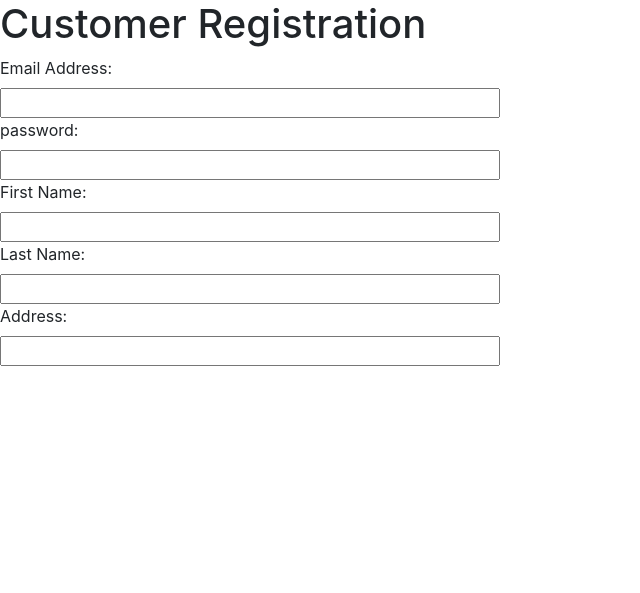
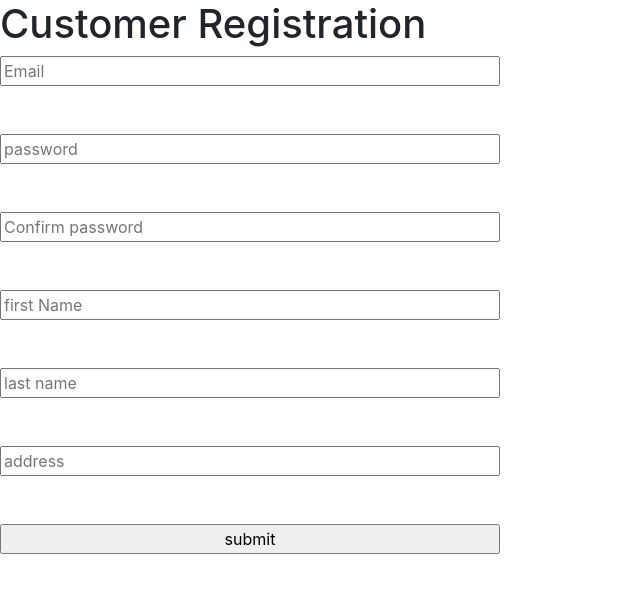
Before and after one commit to Uarmagan/VINYL, a PHP site: page /CustomerRegistration.php in a window 1280 px wide. Shown: the part 56-649 px from the top of the page, without its empty margins (0-640 px from the left). Run offline with PHP 8.4, Linux system fonts and the light colour scheme.

Commit message:
register linked to database

```diff
--- a/CustomerRegistration.php
+++ b/CustomerRegistration.php
@@ -16,19 +16,25 @@ if($_SERVER['REQUEST_METHOD'] == 'POST'){
     if(empty($_POST['password'])){
         $errors[] = 'you forgot to enter your password';
     }else{
-        $pass = trim($_POST['password']);
+        $password = trim($_POST['password']);
+    }
+
+    if(empty($_POST['confirmPassword'])){
+        $errors[] = 'you forgot to confirm password';
+    }else{
+        $cpass = $_POST['confirmPassword'];
     }
 
     if(empty($_POST['firstName'])){
         $errors[] = 'you forgot to enter your first name';
     }else{
-        $fn = trim($_POST['firstName']);
+        $firstName = trim($_POST['firstName']);
     }
 
     if(empty($_POST['lastName'])){
         $errors[] = 'you forgot to enter your last name';
     }else{
-        $ln = trim($_POST['lastName']);
+        $lastName = trim($_POST['lastName']);
     }
 
     if(empty($_POST['address'])){
@@ -36,21 +42,35 @@ if($_SERVER['REQUEST_METHOD'] == 'POST'){
     }else{
         $address = trim($_POST['address']);
     }
+
+    if($password == $cpass){
+        $password = SHA1($cpass);
+
+        $sql = "INSERT INTO customer(fName, lName, address, email, password)VALUES('$firstName','$lastName','$address','$email', '$password')";
+        $result = mysqli_query($db, $sql);
+
+        if($result){
+            echo"Success.....letter this will go to another page!";
+        }
+    }else{
+        $errors [] = "PassWords do not match";
+    }
+
+
+
 }
 ?>
 
 <h1>Customer Registration</h1>
-<form action="register.php" method="POST" style="display:flex; flex-direction:column; width:500px;">
-    <label for="email">Email Address:</label>
-    <input type="text" name="email" maxlength="60" value=<?php if(isset($_POST['email'])) echo $_POST['email']; ?>>
-    <label for="password">password:</label>
-    <input type="password" name="password" maxlength="20" value=<?php if(isset($_POST['password'])) echo $_POST['password']; ?>>
-    <label for="firstName">First Name:</label>
-    <input type="text" name="firstName" maxlength="20" value=<?php if(isset($_POST['firstName'])) echo $_POST['firstName']; ?>>
-    <label for="lastName">Last Name:</label>
-    <input type="text" name="lastName" maxlength="40" value=<?php if(isset($_POST['lastName'])) echo $_POST['lastName']; ?>>
-    <label for="Address">Address:</label>
-    <input type="text" name="address" maxlength="40" value=<?php if(isset($_POST['address'])) echo $_POST['address']; ?>>
+<form method="POST" style="display:flex; flex-direction:column; width:500px;">
+            <input type="email" name="email" placeholder="Email"><br><br>
+            <input type="password" name="password" placeholder="password"><br><br>
+            <input type="password" name="confirmPassword" placeholder="Confirm password"><br><br>
+            <input type="text" name="firstName" placeholder="first Name"><br><br>
+            <input type="text" name="lastName" placeholder="last name"><br><br>
+            <input type="address" name="address" placeholder="address"><br><br>
+
+            <input type="submit" name="submit" value="submit">
 </form>
 
 <?php include('includes/footer.html');
```
